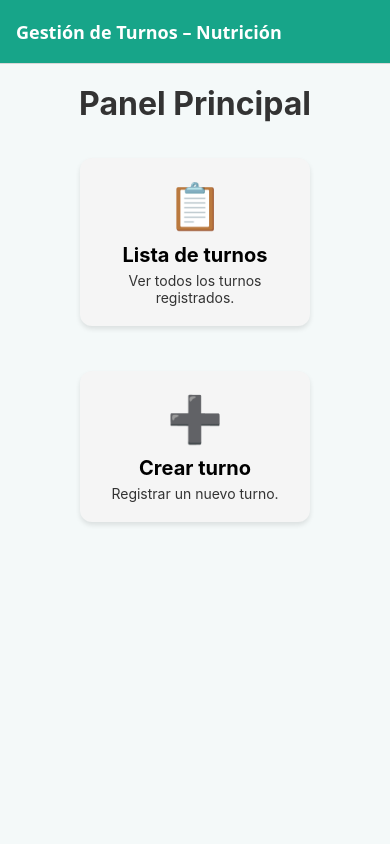
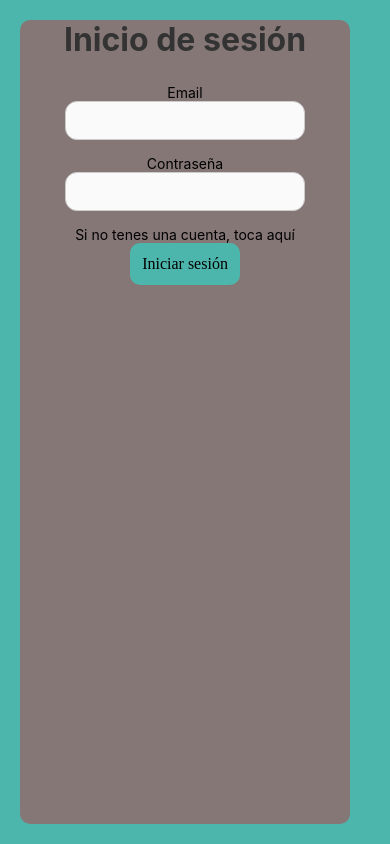
Before and after one commit to mateo-noba/Sistema-de-Gesti-n-de-Nutricion-Deportivo, a React Native app: screen /Login in a window 390 px wide. Built offline with nearby package versions, Linux system fonts and the light colour scheme.

Commit message:
Se empezo a hacer la pantalla del login mientras trato de aprender a utilizar react native

```diff
--- a/App.tsx
+++ b/App.tsx
@@ -4,12 +4,14 @@ import { NavigationContainer } from "@react-navigation/native";
 import { createNativeStackNavigator } from "@react-navigation/native-stack";
 
 import Inicio from "./src/paginas/Inicio";
+import Login from "./src/paginas/Login/Login";
 import ListaTurnos from "./src/paginas/Turnos/ListaTurnos";
 import AgregarTurno from "./src/paginas/Turnos/AgregarTurno";
 import EditarTurno from "./src/paginas/Turnos/EditarTurno";
 
 export type RootStackParamList = {
   Inicio: undefined;
+  Login: undefined;
   ListaTurnos: undefined;
   AgregarTurno: undefined;
   EditarTurno: { id: string };
@@ -21,7 +23,7 @@ export default function App() {
   return (
     <NavigationContainer>
       <Stack.Navigator
-        initialRouteName="Inicio"
+        initialRouteName="Login"
         screenOptions={{
           headerStyle: { backgroundColor: "#17a589" },
           headerTintColor: "#fff",
@@ -29,6 +31,7 @@ export default function App() {
         }}
       >
         <Stack.Screen name="Inicio" component={Inicio} options={{ title: "Gestión de Turnos – Nutrición" }} />
+        <Stack.Screen name="Login" component={Login} options={{headerShown: false}}/>
         <Stack.Screen name="ListaTurnos" component={ListaTurnos} options={{ title: "Lista de Turnos" }} />
         <Stack.Screen name="AgregarTurno" component={AgregarTurno} options={{ title: "Crear Turno" }} />
         <Stack.Screen name="EditarTurno" component={EditarTurno} options={{ title: "Editar Turno" }} />
--- /dev/null
+++ b/src/paginas/Login/Login.tsx
@@ -0,0 +1,97 @@
+import React from "react";
+import {View, Text, StyleSheet, TouchableOpacity,TextInput } from "react-native"
+
+const Login = () =>{
+
+  return(
+    <View style={styles.container}>
+      <View style={styles.contenedorLogin}>
+        <Text style={styles.titulo}>Inicio de sesión</Text>
+        <Text>Email</Text>
+        <TextInput style={styles.input}></TextInput>
+        <Text>Contraseña</Text>
+        <TextInput style={styles.input}></TextInput>
+        <Text>Si no tenes una cuenta, toca aquí</Text>
+        <TouchableOpacity style={styles.boton}>Iniciar sesión</TouchableOpacity>
+
+      </View>
+
+
+    </View>
+
+
+  );
+}
+
+
+const styles = StyleSheet.create({
+  container: {
+    flex: 1,
+    backgroundColor: "#4db6ac",
+    padding: 20,
+  },
+  titulo: {
+    textAlign: "center",
+    marginBottom: 25,
+    fontSize: 32,
+    fontWeight: "bold",
+    color: "#333",
+  },
+  contenedor: {
+    flexDirection: "row",
+    justifyContent: "center",
+    flexWrap: "wrap",
+    gap: 25,
+  },
+  card: {
+    width: 230,
+    padding: 20,
+    backgroundColor: "#f5f5f5",
+    borderRadius: 12,
+    alignItems: "center",
+    margin: 10,
+    shadowColor: "#000",
+    shadowOffset: { width: 0, height: 3 },
+    shadowOpacity: 0.1,
+    shadowRadius: 5,
+    elevation: 5,
+  },
+  icono: {
+    fontSize: 45,
+    marginBottom: 10,
+  },
+  tituloCard: {
+    fontSize: 20,
+    fontWeight: "bold",
+    textAlign: "center",
+  },
+  descripcion: {
+    textAlign: "center",
+    marginTop: 5,
+    color: "#333",
+  },
+  contenedorLogin: {
+    flex: 1,
+    backgroundColor: "#867777",
+    width: 330,
+    height: 130,
+    borderRadius: 10,
+    alignItems: "center",
+  },
+  input: {
+    borderWidth: 1,
+    borderColor: "#ccc",
+    borderRadius: 12,
+    padding: 10,
+    marginBottom: 15,
+    backgroundColor: "#fafafa",
+  },
+  boton: {
+    backgroundColor: "#4db6ac",
+    padding: 12,
+    borderRadius: 10,
+    alignItems: "center",
+  },
+});
+
+export default Login;
```
Also changed, not shown: 1 other file (tests, documents, lock files or other folders).
